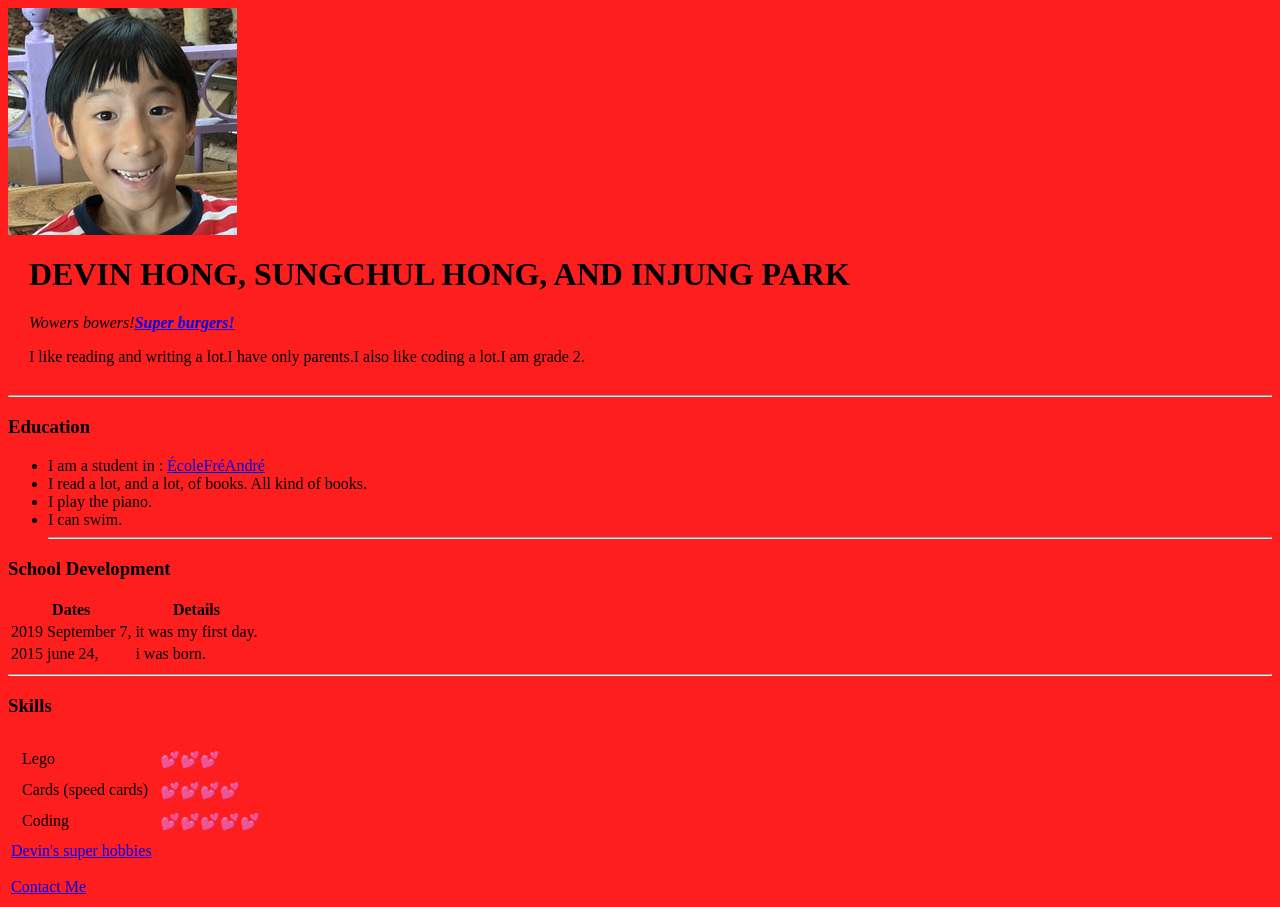
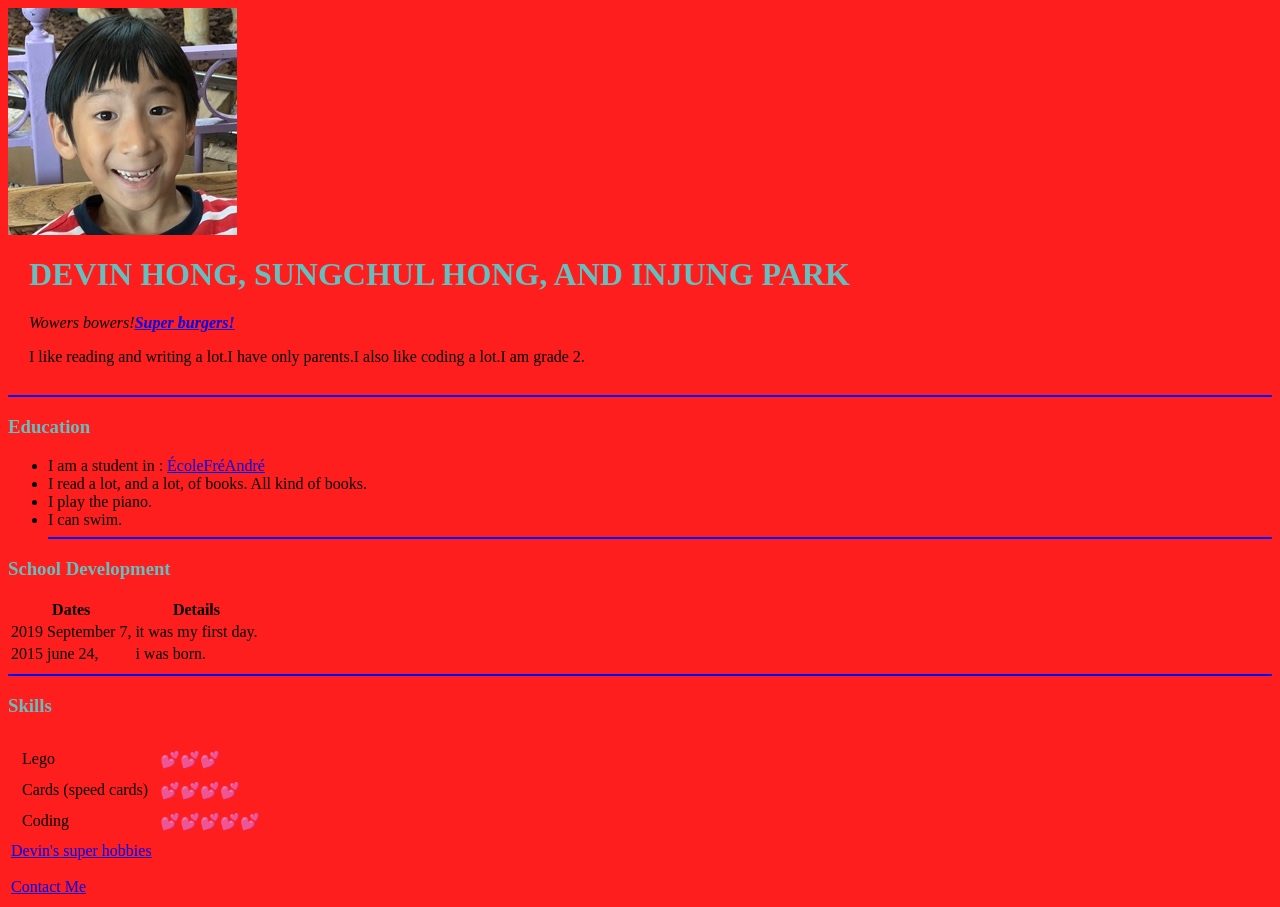
Before and after one commit to DHnuno/cv, a plain HTML site: page index.html in a window 1280 px wide. Drawn offline with Linux system fonts and the light colour scheme; files that its build step writes are made by us from their sources.

Commit message:
Add files via upload

```diff
--- /dev/null
+++ b/css/css/styles.css
@@ -0,0 +1,13 @@
+h1 {
+    color: #66BFBF;
+}
+
+
+h3 {
+color: #66BFBF;
+}
+hr {
+                background-color: blue;
+                border-style: none;
+                height: 2px;
+            }
--- a/index.html
+++ b/index.html
@@ -2,8 +2,8 @@
     <head>
         <meta charset="UTF-8">
         <title>❤️Devin's delicious burgers❤️</title>
+        <link rel="stylesheet" href="/css/styles.css">
     </head>
-
     <body style="background-color: #FF1E1E;">
        <table cellspacing="20">
         <tr>
```
